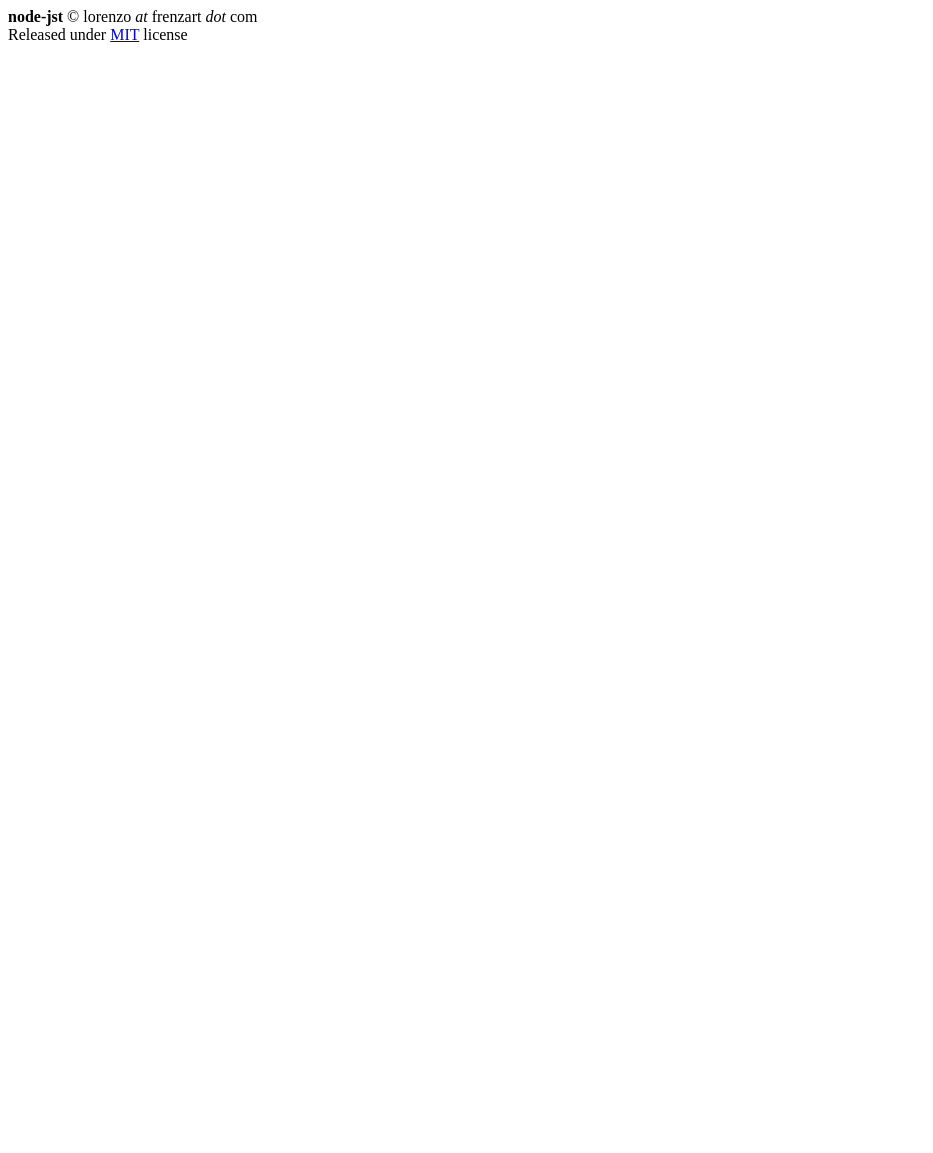
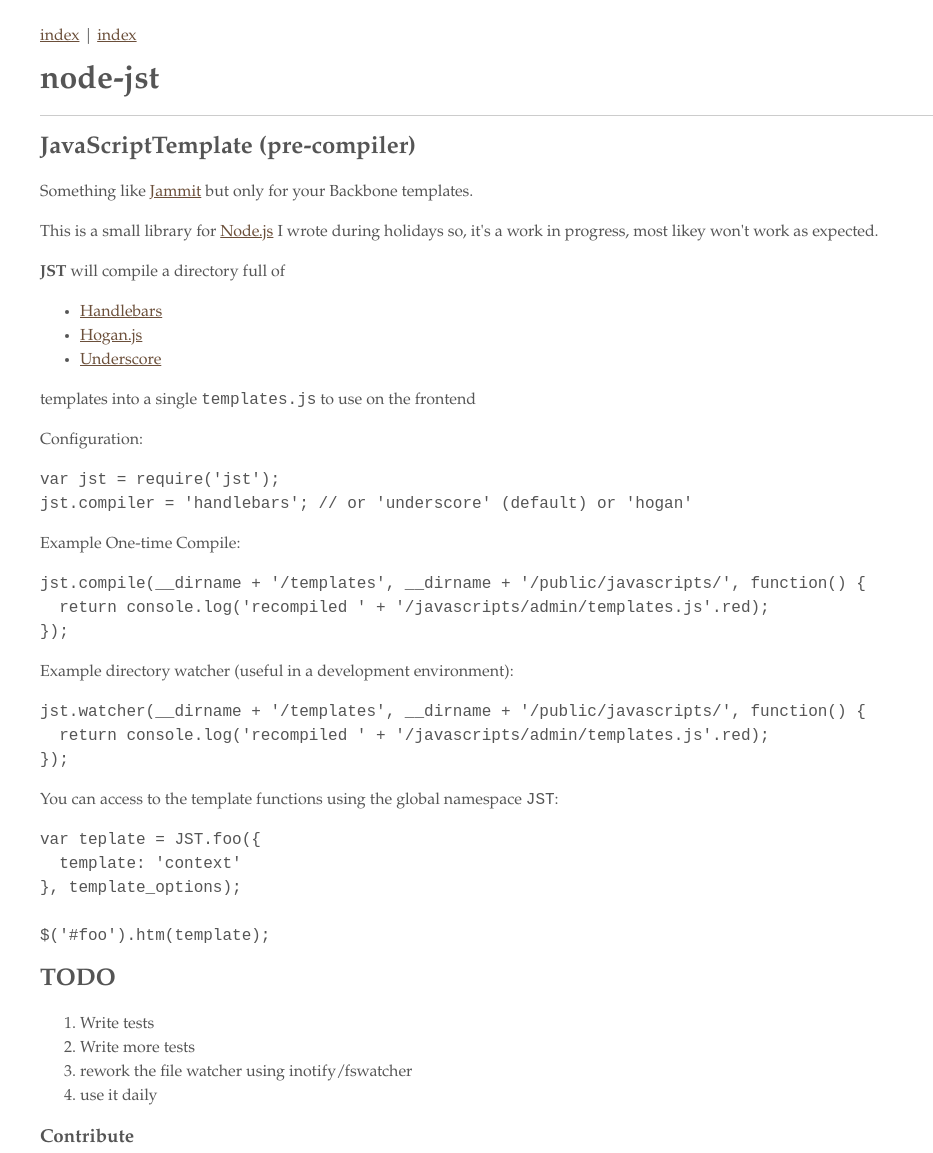
Before and after one commit to zenlor/node-jst, a website: page index.html in a window 1280 px wide. Shown: the top 1153 px of the page, without its empty margins (0-933 px from the left). Before the commit the page ends 800 px from the top, so only its background shows below. Drawn offline with Linux system fonts and the light colour scheme.

Commit message:
updated docs

```diff
--- a/index.html
+++ b/index.html
@@ -1,3 +1,84 @@
+<!DOCTYPE html>
+<html>
+<head>
+	<title>node JST</title>
+	<style type="text/css">
+		body {
+			padding: 1em 2em;
+			font: 16px/24px Palatino, "Bitstream Vera Serif", sans-serif;
+			color: #555555;
+		}
+		header {
+			border-bottom: 1px solid #ccc;
+		}
+		footer {
+			border-top: 1px solid #ccc;
+			padding-top: 1em;
+		}
+		a {
+			color: #6b4f3a;
+		}
+		a:hover {
+			color: #9e7354;
+		}
+	</style>
+</head>
+	<body>
+		<nav><a href="/node-jst/index.html">index</a> | <a href="/node-jst/test.html">index</a></nav>
+		<header><h1>node-jst</h1></header><h2><strong>J</strong>ava<strong>S</strong>cript<strong>T</strong>emplate (pre-compiler)</h2>
+<p>Something like <a href="http://documentcloud.github.com/jammit/">Jammit</a> but only for your Backbone templates.
+
+</p>
+<p>This is a small library for <a href="http://nodejs.org">Node.js</a> I wrote during holidays so, it&apos;s a work in progress, most likey won&apos;t work as expected.
+
+</p>
+<p><strong>JST</strong> will compile a directory full of
+
+</p>
+<ul><li><a href="http://handlebarsjs.com">Handlebars</a></li><li><a href="https://twitter.github.com/hogan.js">Hogan.js</a></li><li><a href="https://documentcloud.github.com/underscore">Underscore</a> </li></ul>
+<p>templates into a single <code>templates.js</code> to use on the frontend
+
+</p>
+<p>Configuration:
+
+</p>
+<pre><code class="js">var jst = require(&apos;jst&apos;);
+jst.compiler = &apos;handlebars&apos;; // or &apos;underscore&apos; (default) or &apos;hogan&apos;</code></pre>
+
+<p>Example One-time Compile:
+
+</p>
+<pre><code class="js">jst.compile(__dirname + &apos;/templates&apos;, __dirname + &apos;/public/javascripts/&apos;, function() {
+  return console.log(&apos;recompiled &apos; + &apos;/javascripts/admin/templates.js&apos;.red);
+});</code></pre>
+
+<p>Example directory watcher (useful in a development environment):
+
+</p>
+<pre><code class="js">jst.watcher(__dirname + &apos;/templates&apos;, __dirname + &apos;/public/javascripts/&apos;, function() {
+  return console.log(&apos;recompiled &apos; + &apos;/javascripts/admin/templates.js&apos;.red);
+});</code></pre>
+
+<p>You can access to the template functions using the global namespace <code>JST</code>:
+
+</p>
+<pre><code class="js">var teplate = JST.foo({
+  template: &apos;context&apos;
+}, template_options);
+
+$(&apos;#foo&apos;).htm(template);</code></pre>
+<h2>TODO</h2>
+<ol><li>Write tests</li><li>Write more tests</li><li>rework the file watcher using inotify/fswatcher</li><li>use it daily </li></ol>
+<h3>Contribute</h3>
+<p>Fork the project.<br>Make your feature addition or bug fix.<br>Send me a pull request. Bonus points for topic branches.<br>Bump the version number, if you really have to, in a separate commit.
+
+
+</p>
+<h3>License</h3>
+<p>Copyright © 2011 Lorenzo Giuliani <a href="&#x6d;&#97;&#x69;&#108;&#x74;&#111;&#58;&#x6c;&#111;&#x72;&#101;&#x6e;&#x7a;&#111;&#64;&#102;&#114;&#x65;&#110;&#122;&#97;&#114;&#x74;&#x2e;&#x63;&#111;&#x6d;">&#x6c;&#111;&#x72;&#101;&#x6e;&#x7a;&#111;&#64;&#102;&#114;&#x65;&#110;&#122;&#97;&#114;&#x74;&#x2e;&#x63;&#111;&#x6d;</a>
+
+</p>
+<p>jst is provided as-is under the <a href="http://opensource.org/licenses/mit-license.html">MIT</a> License. For more information see LICENSE.</p>
 	<footer>
 		<b>node-jst</b> &copy; lorenzo <em>at</em> frenzart <em>dot</em> com <br>
 		Released under <a href="https://github.com/aliem/node-jst/blob/master/LICENSE">MIT</a> license
```
